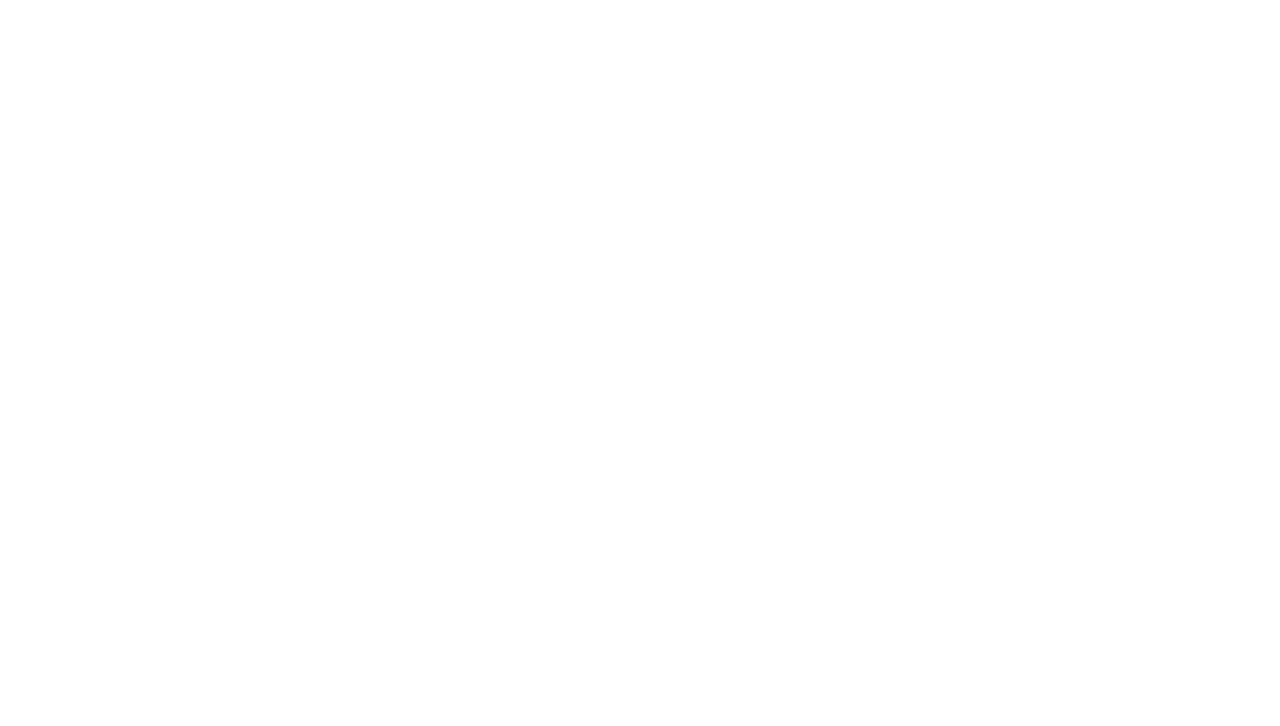
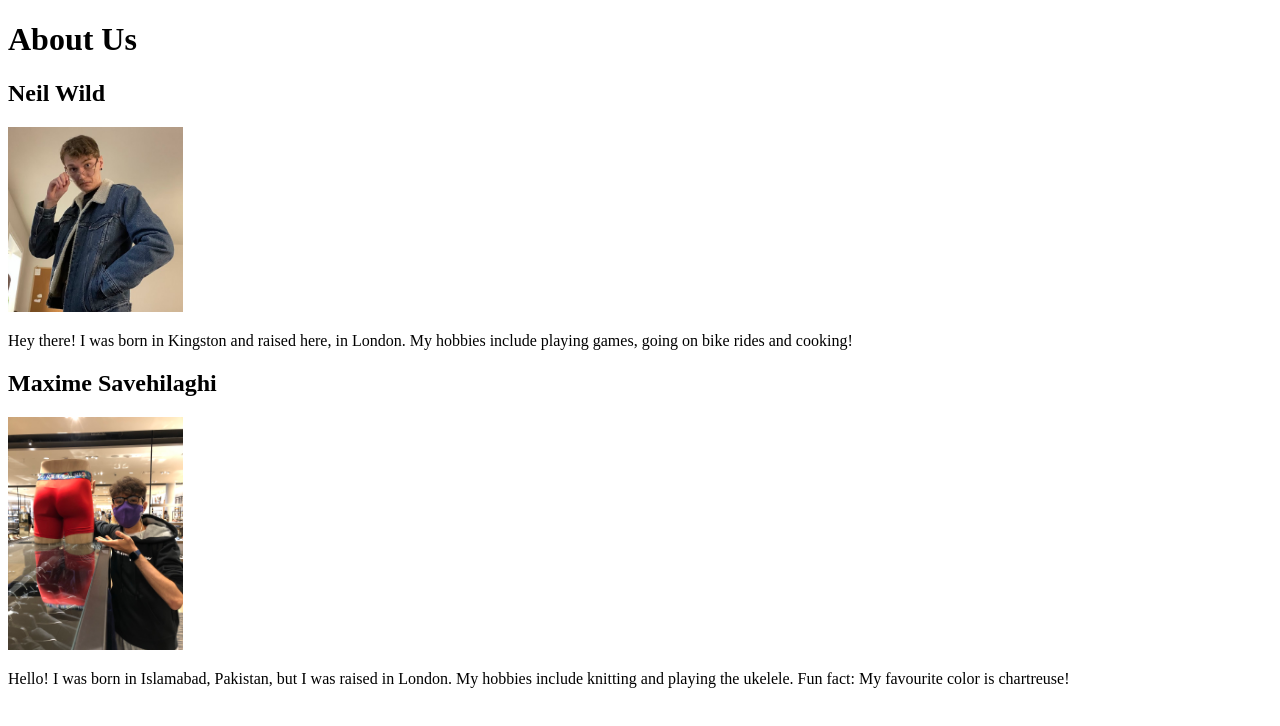
Before and after one commit to NeWild/wild_neil_hw1, a plain HTML site: page index.html in a window 1280 px wide. Drawn offline with Linux system fonts and the light colour scheme.

Commit message:
completed index, pushing completed homework

```diff
--- /dev/null
+++ b/css/main.css
@@ -0,0 +1,3 @@
+.hidden {
+    display: block;
+}
--- a/index.html
+++ b/index.html
@@ -1,2 +1,24 @@
 <!DOCTYPE html>
 <html lang="en">
+    <head>
+        <meta charset="UTF-8">
+        <title>Our Team</title>
+        <link href="css/main.css" rel="stylesheet" type="text/css">
+    </head>
+    <body>
+       <h1>About Us</h1>
+    <div>
+       <h2>Neil Wild</h2>
+
+        <img src="img/neil-wild.png" alt="Neil W" width="175">
+        <p>Hey there! I was born in Kingston and raised here, in London. My hobbies include playing games, going on bike rides and cooking! </p>
+    </div>
+    <div>
+       <h2>Maxime Savehilaghi</h2>
+
+        <img src="img/max-hagi.jfif" alt="Max S" width="175">
+       <p>Hello! I was born in Islamabad, Pakistan, but I was raised in London. My hobbies include knitting and playing the ukelele. Fun fact: My favourite color is chartreuse! </p>
+    </div>
+    </body>
+
+</html>
```
Also changed, not shown: img/max-hagi.jfif (added), img/neil-wild.png (added).
